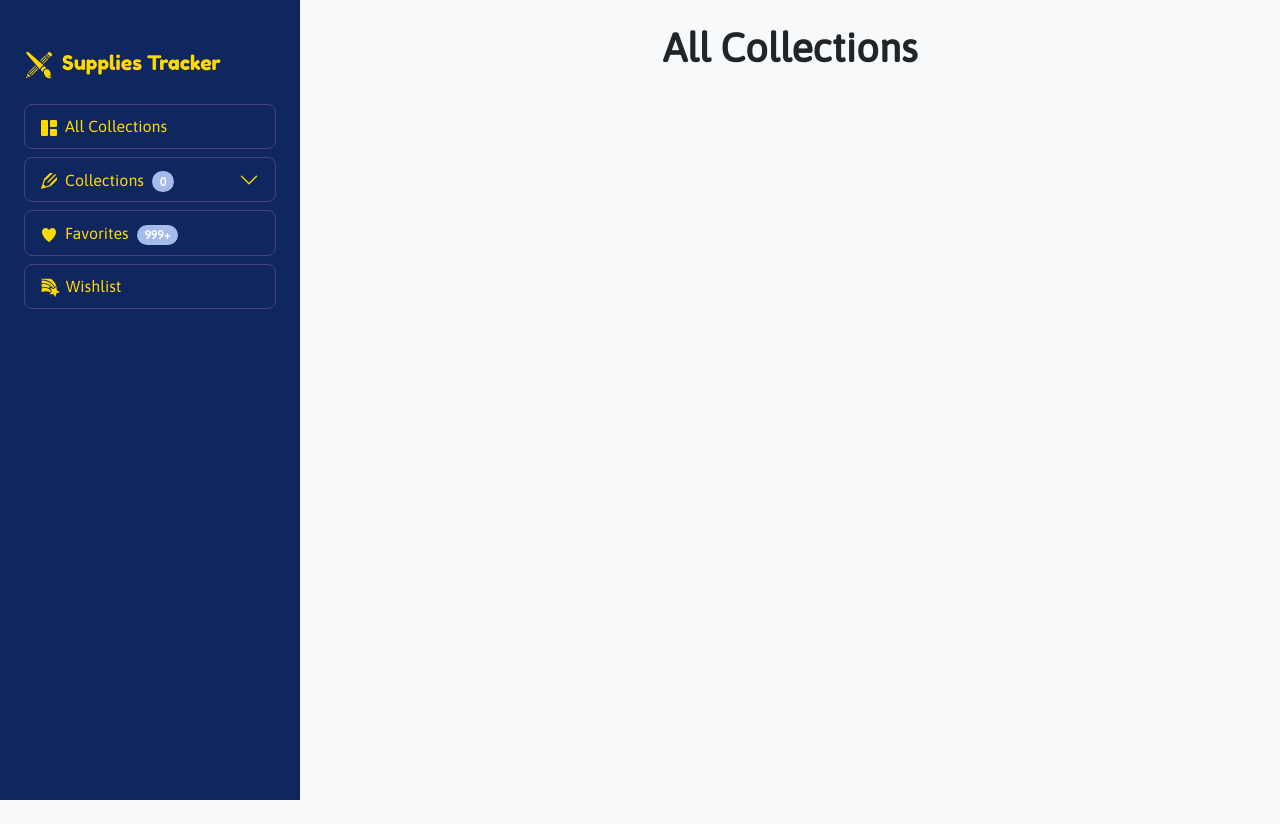
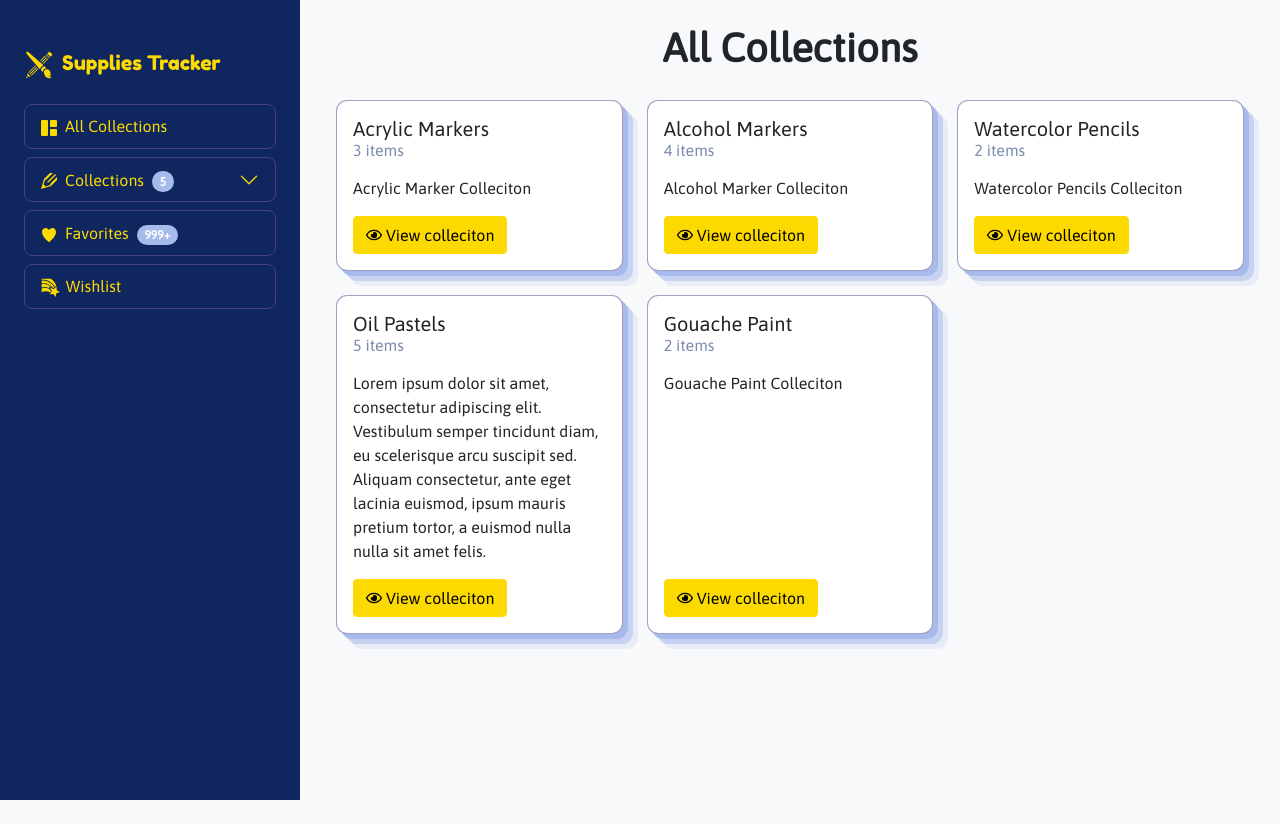
Before and after one commit to YoanaIvanova/suppliestracker-reactjs, a React (Create React App) app: page /collections in a window 1280 px wide. Built offline with nearby package versions, Linux system fonts and the light colour scheme; a web font is replaced by a local one.

Commit message:
Update demo data and card UI

```diff
--- a/public/data/demo.json
+++ b/public/data/demo.json
@@ -104,6 +104,85 @@
           "status": "OWN"
         }
       ]
+    },
+    {
+      "code": 4,
+      "name": "Oil Pastels",
+      "description": "Lorem ipsum dolor sit amet, consectetur adipiscing elit. Vestibulum semper tincidunt diam, eu scelerisque arcu suscipit sed. Aliquam consectetur, ante eget lacinia euismod, ipsum mauris pretium tortor, a euismod nulla nulla sit amet felis.",
+      "defaultItemShape": "CIRCLE",
+      "items": [
+        {
+          "code": 1,
+          "name": "Red Oil Pastel",
+          "description": "My Red Oil Pastel",
+          "color": "#DC143C",
+          "colorName": "Red",
+          "shape": "CIRCLE",
+          "status": "OWN"
+        },
+        {
+          "code": 2,
+          "name": "Blue Oil Pastel",
+          "description": "My Blue Oil Pastel",
+          "color": "#1E90FF",
+          "colorName": "Blue",
+          "shape": "CIRCLE",
+          "status": "WANT"
+        },
+        {
+          "code": 4,
+          "name": "Orange Oil Pastel",
+          "description": "Orange Oil Pastel",
+          "color": "#FF7F50",
+          "colorName": "Orange",
+          "shape": "CIRCLE",
+          "status": "WANT"
+        },
+        {
+          "code": 5,
+          "name": "Brown Oil Pastel",
+          "description": "My Brown Oil Pastel",
+          "color": "#8B4513",
+          "colorName": "Brown",
+          "shape": "CIRCLE",
+          "status": "OWN"
+        },
+        {
+          "code": 6,
+          "name": "Salmon Oil Pastel",
+          "description": "Salmon Oil Pastel",
+          "color": "#FA8072",
+          "colorName": "Salmon",
+          "shape": "CIRCLE",
+          "status": "DO_NOT_WANT"
+        }
+      ]
+    },
+    {
+      "code": 5,
+      "name": "Gouache Paint",
+      "description": "Gouache Paint Colleciton",
+      "defaultItemShape": "SQUARE",
+      "items": [
+        {
+          "code": 1,
+          "name": "Yellow Gouache Paint",
+          "description": "My Yellow Gouache Paint",
+          "color": "#FFFF66",
+          "colorName": "Yellow",
+          "shape": "SQUARE",
+          "status": "OWN"
+        },
+        {
+          "code": 2,
+          "name": "Brown Gouache Paint",
+          "description": "My Brown Gouache Paint",
+          "color": "#8B4513",
+          "colorName": "Brown",
+          "shape": "SQUARE",
+          "status": "OWN"
+        }
+      ]
     }
   ]
 }
--- a/src/App.js
+++ b/src/App.js
@@ -1,17 +1,11 @@
-import { useEffect } from "react";
 import { BrowserRouter as Router, Route, Routes } from "react-router-dom";
 
 import CollectionsProvider from "./providers/CollectionsProvider";
 import CollectionsList from "./views/CollectionsList";
 import Collection from "./views/Collection";
 import Sidebar from "./components/Sidebar";
-import { initCollections } from "./utils/CollectionsHelper";
 
 const App = () => {
-  useEffect(() => {
-    initCollections();
-  }, []);
-
   return (
     <Router>
       <CollectionsProvider>
--- a/src/components/CollectionCard.js
+++ b/src/components/CollectionCard.js
@@ -1,16 +1,22 @@
 import { Card } from "react-bootstrap";
 import { Link } from "react-router-dom";
+import { FaRegEye } from "react-icons/fa";
 
 const CollectionCard = (props) => {
   return (
-    <Card className="w-100">
-      <Card.Body>
-        <Card.Title>{props.collection.name}</Card.Title>
-        <Card.Subtitle className="mb-2 text-muted">{props.collection.items.length} items</Card.Subtitle>
-        <Card.Text>
-          {props.collection.description}
-        </Card.Text>
-        <Link className="btn btn-secondary" role="button" to="/collection">
+    <Card className="collection-card w-100">
+      <Card.Body className="d-flex flex-column">
+        <Card.Title className="mb-1">{props.collection.name}</Card.Title>
+        <Card.Subtitle className="mb-3 text-muted">
+          {props.collection.items.length} items
+        </Card.Subtitle>
+        <Card.Text>{props.collection.description}</Card.Text>
+        <Link
+          className="btn btn-secondary view-link mt-auto d-flex align-items-center justify-content-center"
+          role="button"
+          to="/collection"
+        >
+          <FaRegEye className="me-1" />
           View colleciton
         </Link>
       </Card.Body>
--- a/src/providers/CollectionsProvider.js
+++ b/src/providers/CollectionsProvider.js
@@ -1,6 +1,6 @@
 import { useState, useEffect, createContext } from "react";
 
-import { getCollections } from "../utils/CollectionsHelper";
+import { initCollections } from "../utils/CollectionsHelper";
 
 export const CollectionsContext = createContext();
 
@@ -8,7 +8,7 @@ const CollectionsProvider = (props) => {
   const [collections, setCollections] = useState([]);
 
   useEffect(() => {
-    setCollections(getCollections());
+    initCollections(setCollections);
   }, []);
 
   return (
--- a/src/scss/_components.scss
+++ b/src/scss/_components.scss
@@ -1 +1,2 @@
 @import "components/sidebar";
+@import "components/collection-card";
--- a/src/scss/_custom.scss
+++ b/src/scss/_custom.scss
@@ -7,6 +7,7 @@
 // Colors
 $primary: #10265f;
 $secondary: #fcd900;
+$text-muted: #7b8aae;
 $light: #a7baec;
 
 $body-bg: #f8f9fa;
@@ -18,6 +19,7 @@ $accordion-icon-active-color: $secondary;
 
 // Colors
 $outline: #4b3c8a;
+$highlight-outline: #c3ac18;
 
 // Other variables
 $sidebar-width: 300px;
--- a/src/scss/_views.scss
+++ b/src/scss/_views.scss
@@ -1 +1,2 @@
 @import "views/collection";
+@import "views/collections-list";
--- /dev/null
+++ b/src/scss/components/_collection-card.scss
@@ -0,0 +1,23 @@
+.collection-card {
+  border: 1px solid;
+  border-color: rgba($outline, 0.5);
+  border-radius: 0.7rem;
+  -webkit-box-shadow: 5px 5px 0px 0px $light,
+    10px 10px 0px 0px rgba($light, 0.5), 15px 15px 0px 0px rgba($light, 0.2);
+  box-shadow: 5px 5px 0px 0px $light, 10px 10px 0px 0px rgba($light, 0.5),
+    15px 15px 0px 0px rgba($light, 0.2);
+
+  &:hover {
+    border-color: $highlight-outline;
+    -webkit-box-shadow: 5px 5px 0px 0px rgba($secondary, 0.5),
+      10px 10px 0px 0px rgba($secondary, 0.3), 15px 15px 0px 0px rgba($secondary, 0.15);
+    box-shadow: 5px 5px 0px 0px rgba($secondary, 0.5),
+    10px 10px 0px 0px rgba($secondary, 0.3), 15px 15px 0px 0px rgba($secondary, 0.15);
+  }
+
+  .view-link {
+    @include media-breakpoint-up(sm) {
+      width: fit-content;
+    }
+  }
+}
--- /dev/null
+++ b/src/scss/views/_collections-list.scss
@@ -0,0 +1,3 @@
+.collection-wrapper {
+  padding: 0.75rem;
+}
--- a/src/utils/CollectionsHelper.js
+++ b/src/utils/CollectionsHelper.js
@@ -1,5 +1,7 @@
-export const initCollections = () => {
-  if (!localStorage.getItem("collections")) {
+export const initCollections = (setCollections) => {
+  const collectionsJson = localStorage.getItem("collections");
+
+  if (!collectionsJson) {
     fetch("data/demo.json", {
       headers: {
         "Content-Type": "application/json",
@@ -7,18 +9,13 @@ export const initCollections = () => {
       },
     })
       .then((res) => res.json())
-      .then((data) =>
-        localStorage.setItem("collections", JSON.stringify(data))
-      );
+      .then((data) => {
+        if (data) {
+          setCollections(data.collections);
+          localStorage.setItem("collections", JSON.stringify(data));
+        }
+      });
+  } else {
+    setCollections(JSON.parse(collectionsJson).collections);
   }
 };
-
-export const getCollections = () => {
-  const collections = localStorage.getItem("collections");
-
-  if (collections) {
-    return JSON.parse(localStorage.getItem("collections")).collections;
-  } else {
-      return [];
-  }
-};
--- a/src/views/CollectionsList.js
+++ b/src/views/CollectionsList.js
@@ -21,7 +21,7 @@ const CollectionsList = () => {
             md={6}
             lg={6}
             xl={4}
-            className="p-2 d-flex justify-content-center"
+            className="collection-wrapper d-flex justify-content-center"
           >
             <CollectionCard collection={collection} />
           </Col>
```
